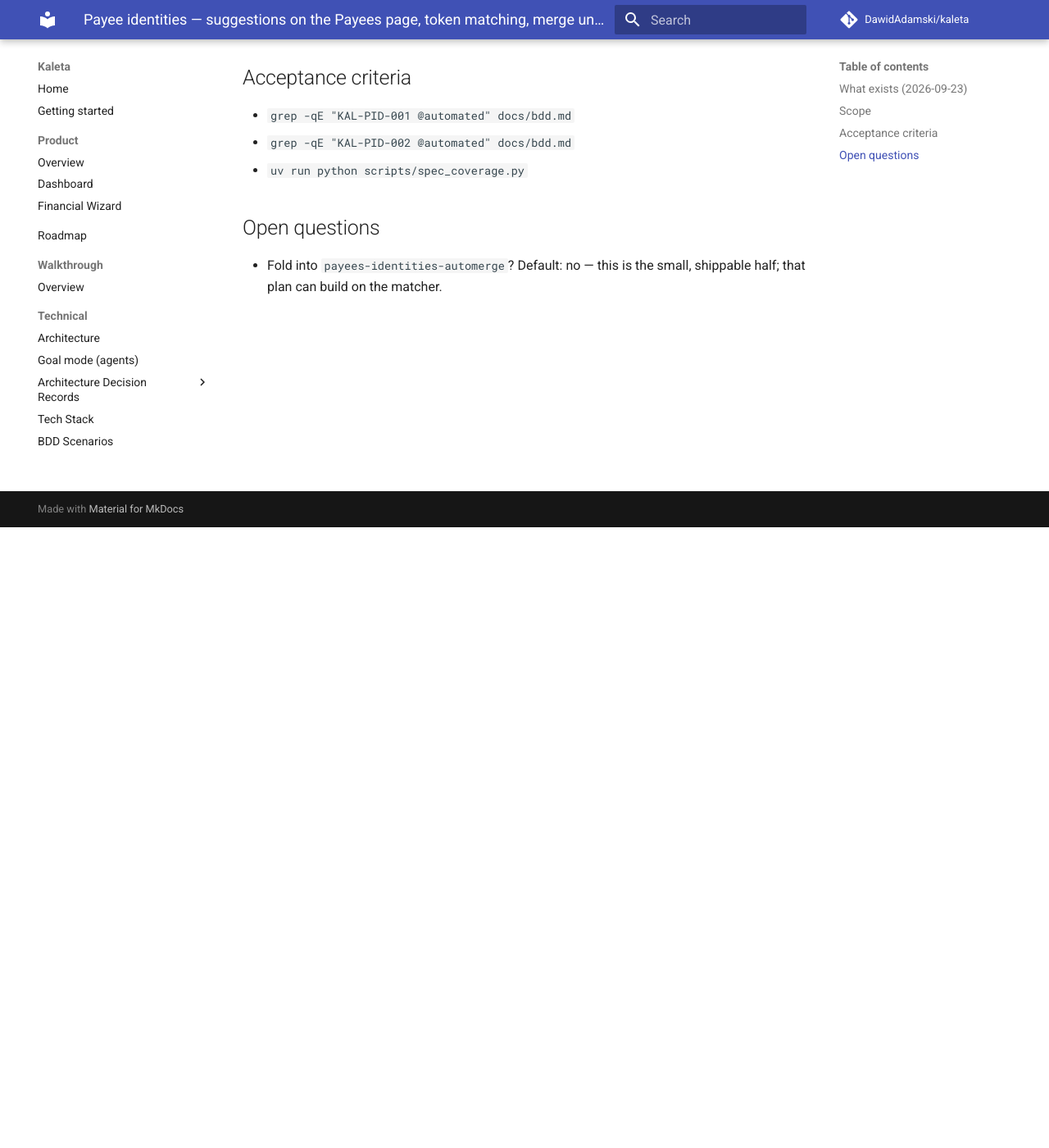
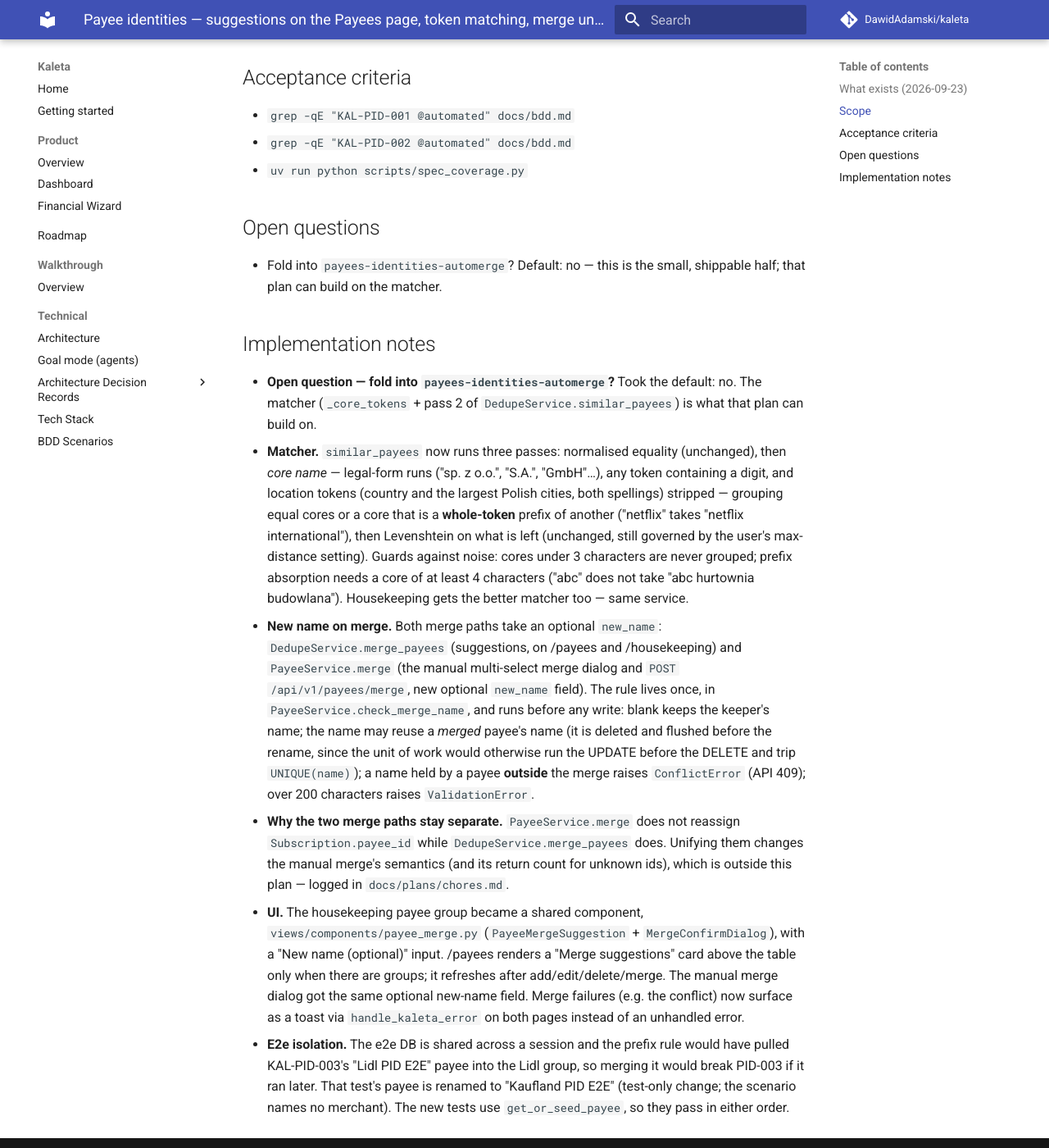
Before and after one commit to DawidAdamski/kaleta, an MkDocs documentation site: the page built from docs/plans/payees-merge-suggestions-gaps.md, in a window 1280 px wide and 1400 px high, scrolled down 757 px. Shown: the whole window at 82% size. Built offline with MkDocs 1.6.1 and Material for MkDocs 9.7.7, drawn with Linux system fonts in a browser that asks for light colours; comment, search, counter and statistics services are not loaded.

```diff
--- a/docs/plans/payees-merge-suggestions-gaps.md
+++ b/docs/plans/payees-merge-suggestions-gaps.md
@@ -44,3 +44,45 @@ Gap-closing plan for issue #1 (`KAL-PID-001`, `KAL-PID-002`), from
 
 - Fold into `payees-identities-automerge`? Default: no — this is the
   small, shippable half; that plan can build on the matcher.
+
+## Implementation notes
+
+- **Open question — fold into `payees-identities-automerge`?** Took the
+  default: no. The matcher (`_core_tokens` + pass 2 of
+  `DedupeService.similar_payees`) is what that plan can build on.
+- **Matcher.** `similar_payees` now runs three passes: normalised equality
+  (unchanged), then *core name* — legal-form runs ("sp. z o.o.", "S.A.",
+  "GmbH"…), any token containing a digit, and location tokens (country and
+  the largest Polish cities, both spellings) stripped — grouping equal cores
+  or a core that is a **whole-token** prefix of another ("netflix" takes
+  "netflix international"), then Levenshtein on what is left (unchanged, still
+  governed by the user's max-distance setting). Guards against noise: cores
+  under 3 characters are never grouped; prefix absorption needs a core of at
+  least 4 characters ("abc" does not take "abc hurtownia budowlana").
+  Housekeeping gets the better matcher too — same service.
+- **New name on merge.** Both merge paths take an optional `new_name`:
+  `DedupeService.merge_payees` (suggestions, on /payees and /housekeeping) and
+  `PayeeService.merge` (the manual multi-select merge dialog and
+  `POST /api/v1/payees/merge`, new optional `new_name` field). The rule lives
+  once, in `PayeeService.check_merge_name`, and runs before any write: blank
+  keeps the keeper's name; the name may reuse a *merged* payee's name (it is
+  deleted and flushed before the rename, since the unit of work would
+  otherwise run the UPDATE before the DELETE and trip `UNIQUE(name)`); a name
+  held by a payee **outside** the merge raises `ConflictError` (API 409); over
+  200 characters raises `ValidationError`.
+- **Why the two merge paths stay separate.** `PayeeService.merge` does not
+  reassign `Subscription.payee_id` while `DedupeService.merge_payees` does.
+  Unifying them changes the manual merge's semantics (and its return count for
+  unknown ids), which is outside this plan — logged in `docs/plans/chores.md`.
+- **UI.** The housekeeping payee group became a shared component,
+  `views/components/payee_merge.py` (`PayeeMergeSuggestion` +
+  `MergeConfirmDialog`), with a "New name (optional)" input. /payees renders a
+  "Merge suggestions" card above the table only when there are groups; it
+  refreshes after add/edit/delete/merge. The manual merge dialog got the same
+  optional new-name field. Merge failures (e.g. the conflict) now surface as a
+  toast via `handle_kaleta_error` on both pages instead of an unhandled error.
+- **E2e isolation.** The e2e DB is shared across a session and the prefix rule
+  would have pulled KAL-PID-003's "Lidl PID E2E" payee into the Lidl group, so
+  merging it would break PID-003 if it ran later. That test's payee is renamed
+  to "Kaufland PID E2E" (test-only change; the scenario names no merchant).
+  The new tests use `get_or_seed_payee`, so they pass in either order.
```
Also changed, not shown: docs/bdd.md (+2 -2 lines), docs/plans/chores.md (+6 -0 lines), 2 other files.
